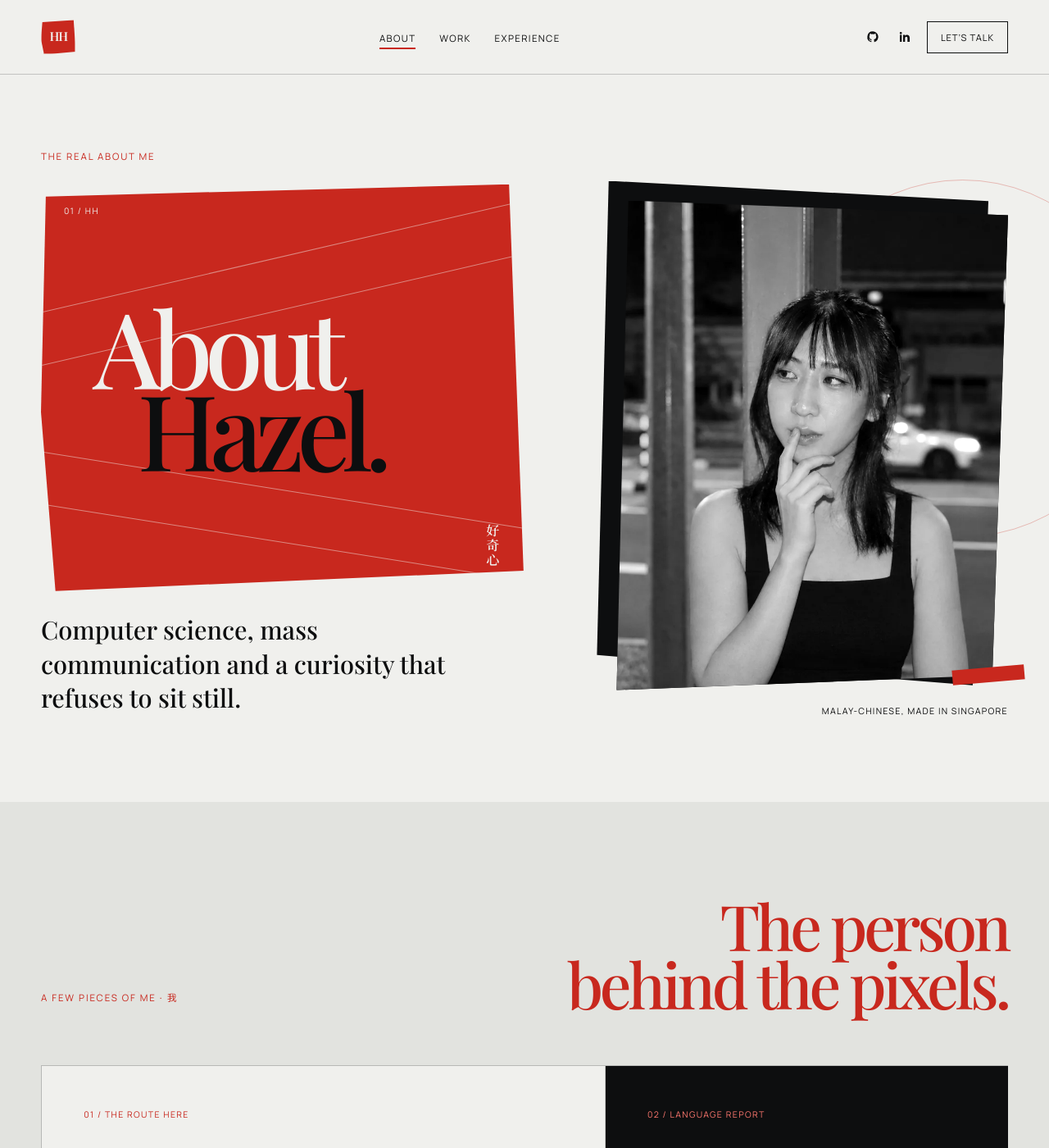
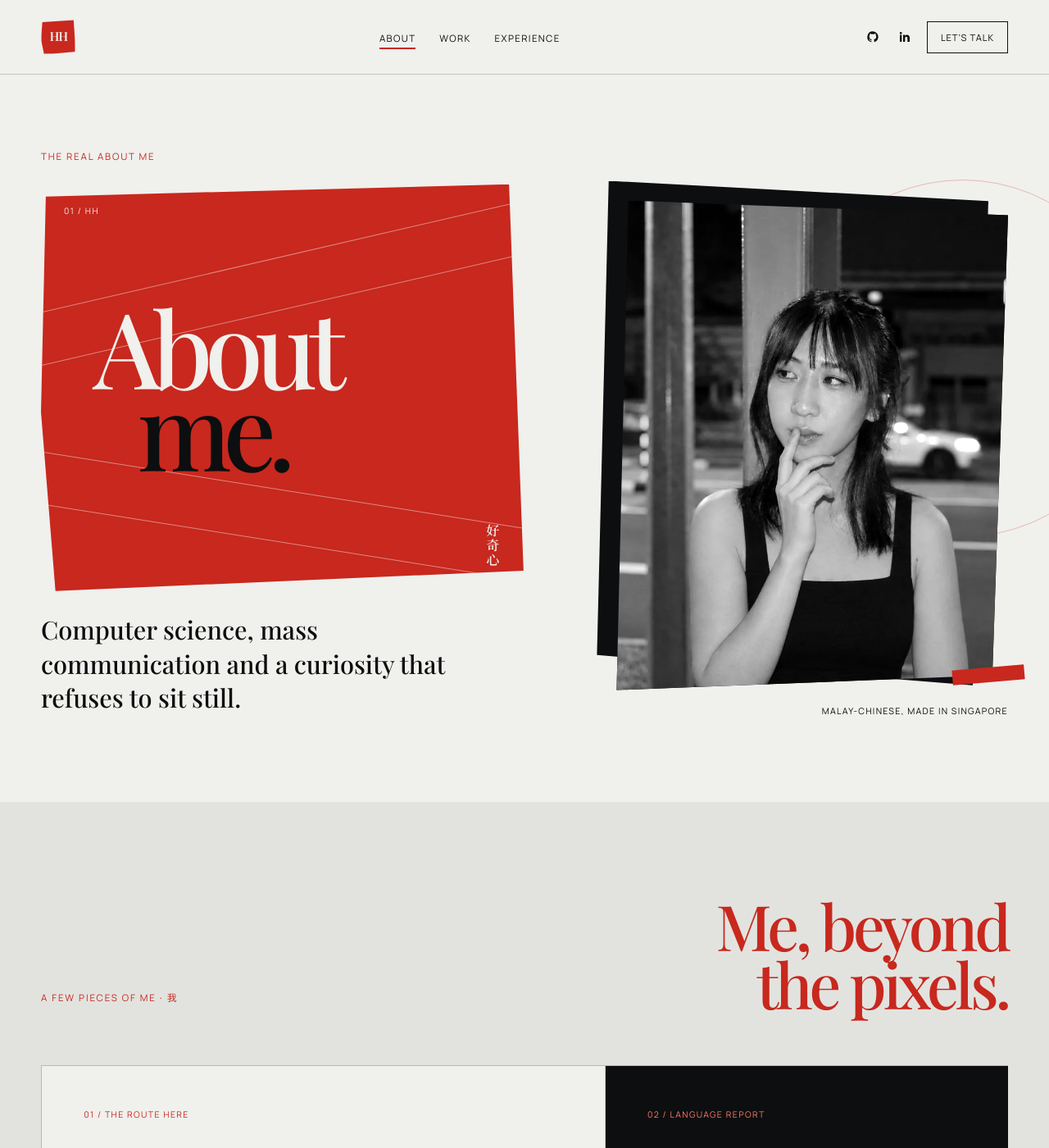
Before and after one commit to hazelhidayah/hazelhidayah.github.io, a Jekyll site: the page built from about.markdown, in a window 1280 px wide and 1400 px high. Shown: the whole window at 82% size. Built offline with Jekyll 4.4.1, drawn with Linux system fonts in a browser that asks for light colours.

Commit message:
Shift about page framing to first person

```diff
--- a/about.markdown
+++ b/about.markdown
@@ -2,7 +2,7 @@
 layout: about
 title: About
 permalink: /about/
-description: A few things that shaped how Hazel Hidayah builds, designs, and thinks.
+description: A few things that shaped how I build, design, and think.
 ---
 
 <section class="about-editorial" aria-labelledby="about-title">
@@ -13,7 +13,7 @@ description: A few things that shaped how Hazel Hidayah builds, designs, and thi
       <div class="about-editorial__copy">
         <div class="about-editorial__title-card">
           <span class="about-editorial__edition" aria-hidden="true">01 / HH</span>
-          <h1 id="about-title"><span>About</span><span>Hazel.</span></h1>
+          <h1 id="about-title"><span>About</span><span>me.</span></h1>
           <span class="about-editorial__han" lang="zh">好奇心</span>
         </div>
         <p class="about-editorial__lead">
@@ -23,7 +23,7 @@ description: A few things that shaped how Hazel Hidayah builds, designs, and thi
 
       <figure class="about-editorial__portrait">
         <div class="about-editorial__portrait-frame">
-          <img src="{{ '/assets/img/profile.webp' | relative_url }}" alt="Hazel outdoors in Singapore at night" width="1536" height="1024" />
+          <img src="{{ '/assets/img/profile.webp' | relative_url }}" alt="Me outdoors in Singapore at night" width="1536" height="1024" />
         </div>
         <figcaption>Malay-Chinese, made in Singapore</figcaption>
       </figure>
@@ -35,7 +35,7 @@ description: A few things that shaped how Hazel Hidayah builds, designs, and thi
   <div class="section-inner">
     <header class="about-pieces__heading">
       <p class="section-number">A few pieces of me <span class="section-number__han" lang="zh">· 我</span></p>
-      <h2 id="pieces-title">The person<br />behind the pixels.</h2>
+      <h2 id="pieces-title">Me, beyond<br />the pixels.</h2>
     </header>
 
     <div class="about-mosaic">
```
